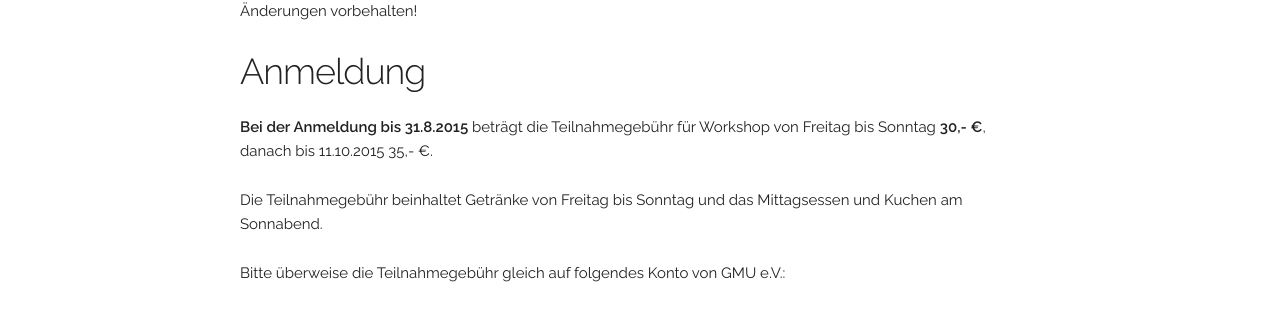
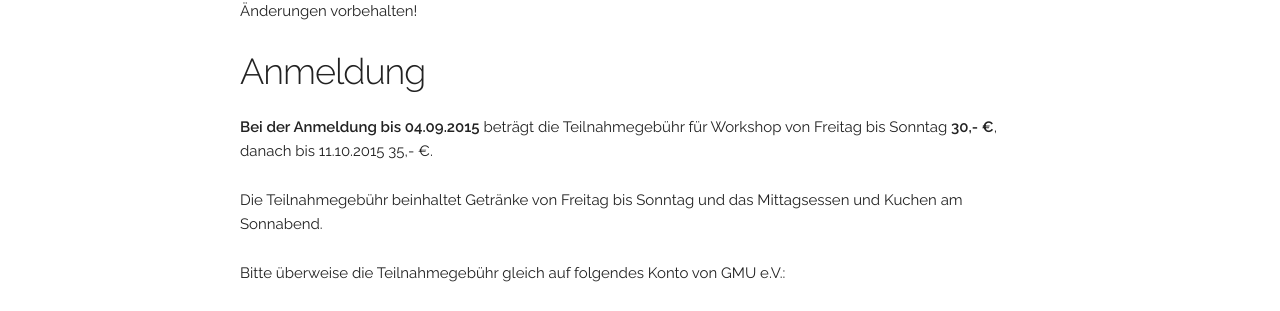
Before and after one commit to NickelPic/deafit.github.io, a Jekyll site: the page built from conference2015.md, in a window 1280 px wide and 900 px high, scrolled down 1996 px. Shown: the part 142-453 px from the top of the window. Built offline with Jekyll 4.4.1, drawn with Linux system fonts in a browser that asks for light colours; nearby versions of some CDN libraries.

Commit message:
Update conference2015.md

```diff
--- a/conference2015.md
+++ b/conference2015.md
@@ -138,7 +138,7 @@ Noch offen. Es hängt von der Anmeldung ab.
 
 ### Anmeldung
 
-**Bei der Anmeldung bis 31.8.2015** beträgt die Teilnahmegebühr für Workshop von Freitag bis Sonntag **30,- €**, danach bis 11.10.2015 35,- €.
+**Bei der Anmeldung bis 04.09.2015** beträgt die Teilnahmegebühr für Workshop von Freitag bis Sonntag **30,- €**, danach bis 11.10.2015 35,- €.
 
 Die Teilnahmegebühr beinhaltet Getränke von Freitag bis Sonntag und das Mittagsessen und Kuchen am Sonnabend.
 
```
